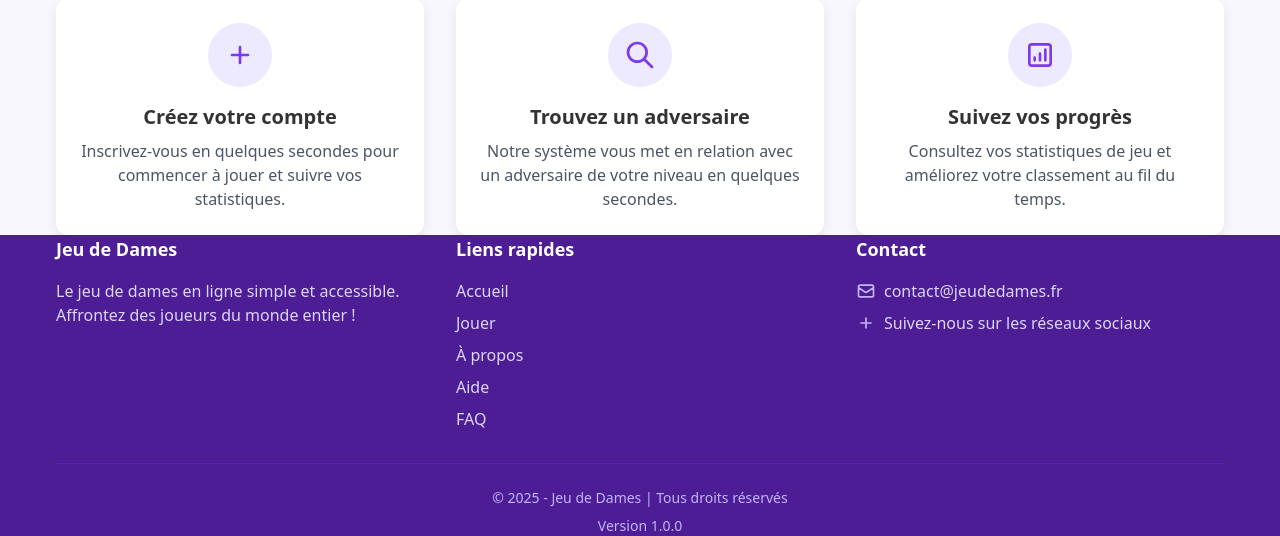
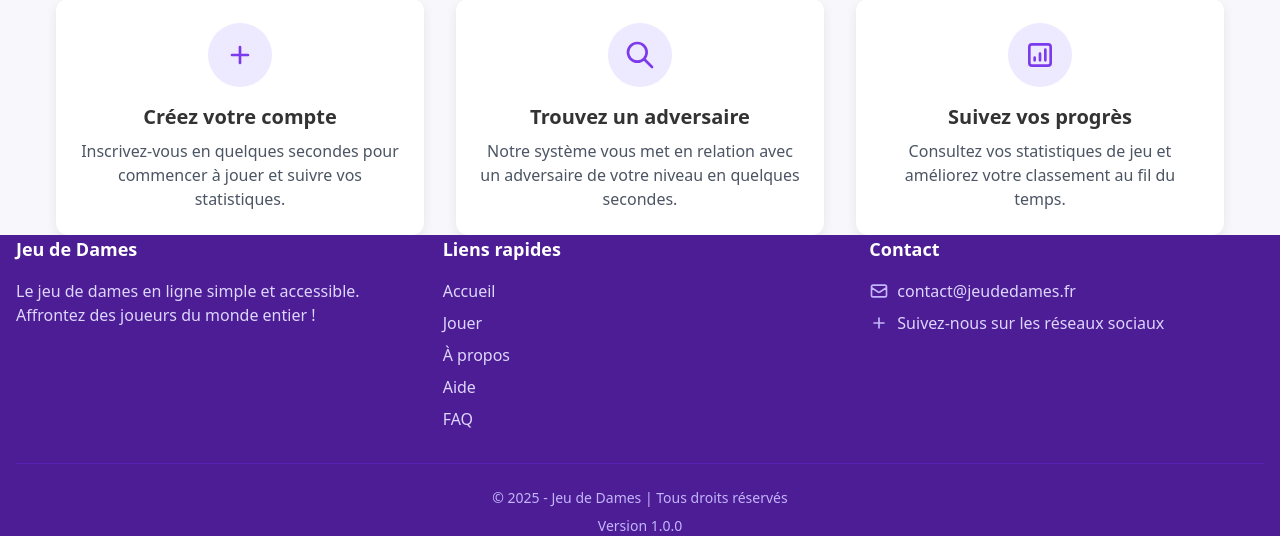
Before and after one commit to MentalOfCrow/Projet-UI-Developement, a PHP site: page /index.php in a window 1280 px wide. Shown: the part 409-945 px from the top of the page. Run offline with PHP 8.4, Linux system fonts and the light colour scheme.

Commit message:
Update footer.php

```diff
--- a/backend/includes/footer.php
+++ b/backend/includes/footer.php
@@ -1,9 +1,9 @@
     </main>
 
     <!-- Pied de page -->
-    <footer class="bg-purple-900 text-white py-8 mt-auto w-full nav-full-width">
-        <div class="container mx-auto px-4">
-            <div class="grid grid-cols-1 md:grid-cols-3 gap-8">
+    <footer class="bg-purple-900 text-white py-8 mt-8 w-screen max-w-full left-0 right-0" style="width: 100vw; margin-left: calc(-50vw + 50%); margin-right: calc(-50vw + 50%);">
+        <div class="px-4 w-full max-w-full">
+            <div class="grid grid-cols-1 md:grid-cols-3 gap-8 max-w-7xl mx-auto">
                 <div>
                     <h3 class="text-lg font-semibold mb-4"><?php echo APP_NAME; ?></h3>
                     <p class="text-purple-200">
@@ -41,7 +41,7 @@
                 </div>
             </div>
 
-            <div class="mt-8 pt-6 border-t border-purple-800 text-center text-purple-300 text-sm">
+            <div class="mt-8 pt-6 border-t border-purple-800 text-center text-purple-300 text-sm max-w-7xl mx-auto">
                 <p>&copy; <?php echo date('Y'); ?> - <?php echo APP_NAME; ?> | Tous droits réservés</p>
                 <p class="mt-2">Version <?php echo APP_VERSION; ?></p>
             </div>
```
